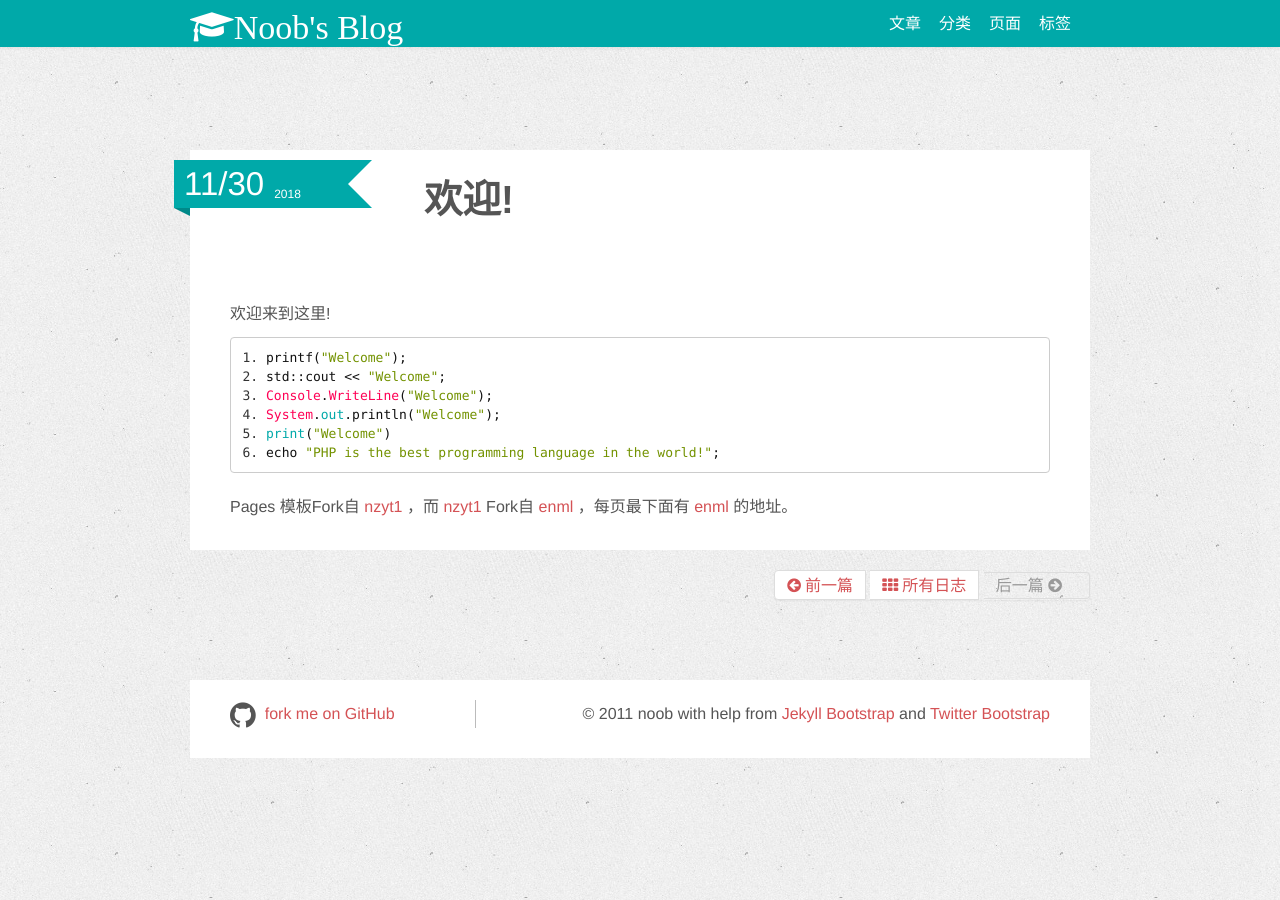
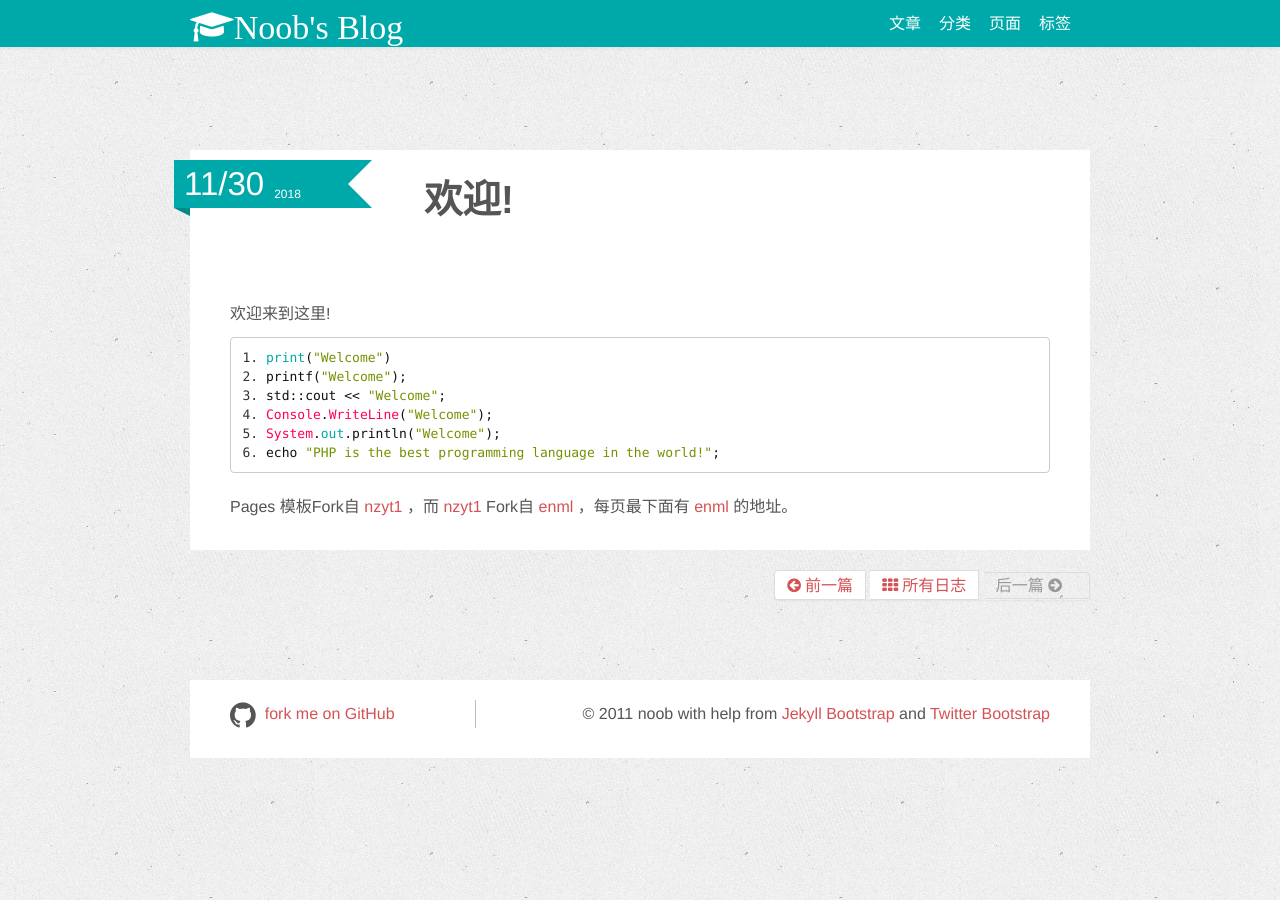
Before and after one commit to noobPlusPlus/noobplusplus.github.io, a Jekyll site: the page built from _posts/2018-11-30-欢迎.md, in a window 1280 px wide. Built offline with Jekyll 4.4.1, drawn with Linux system fonts in a browser that asks for light colours; nearby versions of some CDN libraries.

Commit message:
Update 2018-11-30-欢迎.md

```diff
--- a/_posts/2018-11-30-欢迎.md
+++ b/_posts/2018-11-30-欢迎.md
@@ -13,11 +13,11 @@ published: true
 
 欢迎来到这里!
 <pre class="prettyprint linenums">
+print("Welcome")
 printf("Welcome");
 std::cout << "Welcome";
 Console.WriteLine("Welcome");
 System.out.println("Welcome");
-print("Welcome")
 echo "PHP is the best programming language in the world!";
 </pre>
 Pages 模板Fork自 [nzyt1][1] ，而 [nzyt1][1] Fork自 [enml][2] ，每页最下面有 [enml][2] 的地址。
```
